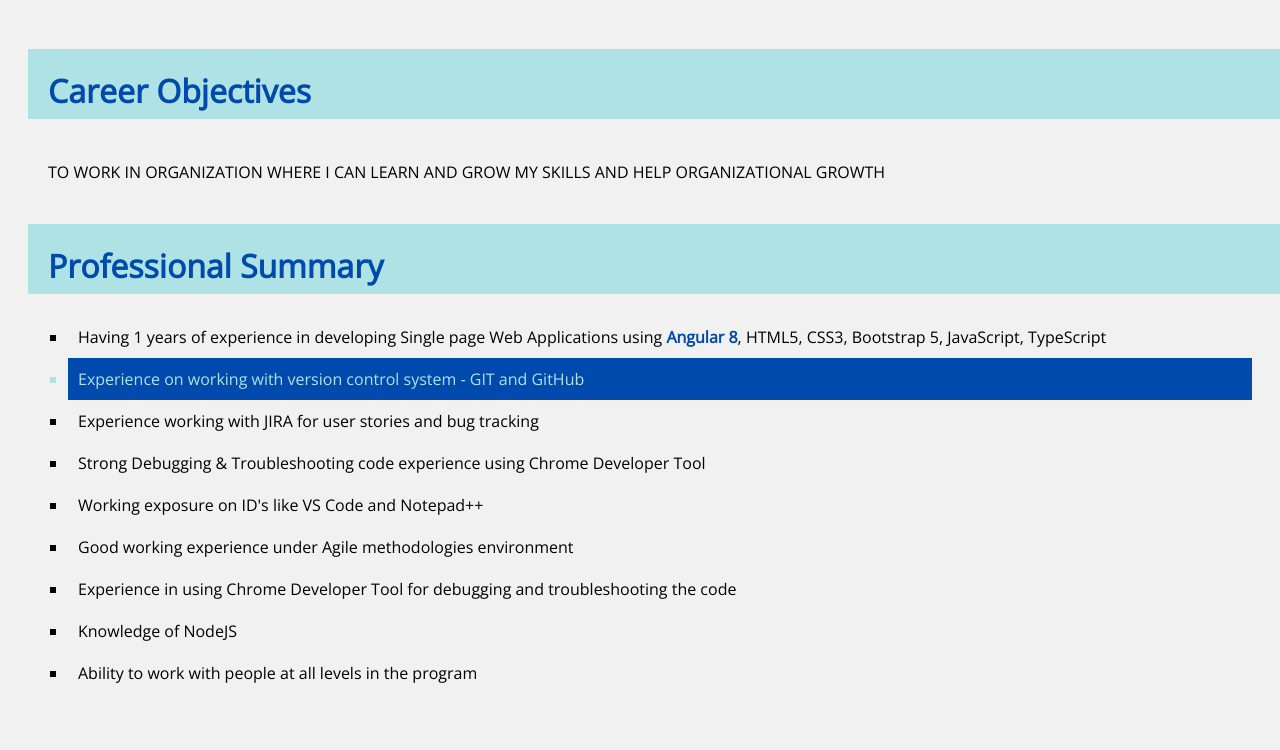
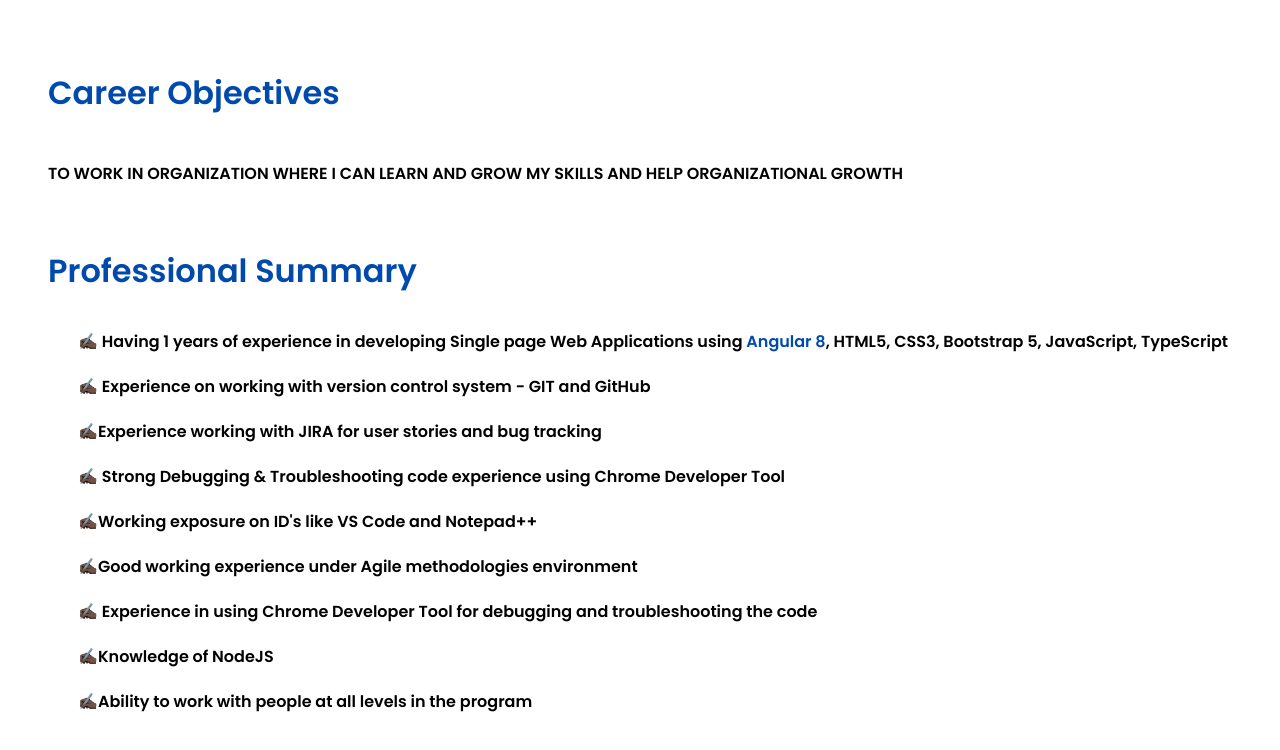
Before and after one commit to sagar6117/profile-sagar, a plain HTML site: page home.html in a window 1280 px wide. Drawn offline with nearby package versions, Linux system fonts and the light colour scheme.

Commit message:
Assignment 19th Dec 2023
Assignment 19th Dec 2023

```diff
--- a/home.html
+++ b/home.html
@@ -1,69 +1,88 @@
 <!DOCTYPE html>
 <html lang="en">
   <head>
-    <meta charset="UTF-8">
-    <meta name="viewport" content="width=device-width, initial-scale=1.0">
+    <meta charset="UTF-8" />
+    <meta name="viewport" content="width=device-width, initial-scale=1.0" />
     <title>Home</title>
     <!-- Icon CDN Coded Link -->
 
-     <link rel="stylesheet" href="https://cdnjs.cloudflare.com/ajax/libs/font-awesome/4.7.0/css/font-awesome.min.css">
+    <link
+      rel="stylesheet"
+      href="https://cdnjs.cloudflare.com/ajax/libs/font-awesome/4.7.0/css/font-awesome.min.css"
+    />
 
     <!-- Font CDN Code -->
-     <link rel="preconnect" href="https://fonts.googleapis.com">
- <link rel="preconnect" href="https://fonts.gstatic.com" crossorigin>
- <link href="https://fonts.googleapis.com/css2?family=Open+Sans:wght@300&family=Poppins:wght@600&display=swap" rel="stylesheet">
+    <link rel="preconnect" href="https://fonts.googleapis.com" />
+    <link rel="preconnect" href="https://fonts.gstatic.com" crossorigin />
+    <link
+      href="https://fonts.googleapis.com/css2?family=Open+Sans:wght@300&family=Poppins:wght@600&display=swap"
+      rel="stylesheet"
+    />
     <style>
-        .h1{
-            background-color: #AFE2E5;
-            color: #004AAD;
-            width: 100%; height: 30px;
+      .h1 {
+        color: #004aad;
+        width: 100%;
+        height: 30px;
         text-align: left;
         padding: 20px 20px;
-            font-family: 'Open Sans', sans-serif;
+        font-family: "poppins", sans-serif;
+      }
+      body,
+      p {
+        font-family: "poppins", sans-serif;
+        padding: 20px;
+
 
       }
-        body, p {
-            font-family: 'Open Sans', sans-serif;
-            padding: 20px;
-            background-color: #f1f1f1;
-        }
-        span{
-            color: #004AAD;
+      span {
+        color: #004aad;
         font-weight: bold;
       }
 
-        .bullet{
-            background-color: #004AAD;
-            color: #AFE2E5;
+
+
+      li {
+        padding: 10px 10px;
       }
-        li{
-            padding: 10px 10px;
+
+      #bullet li{list-style: none;}
+
+      #bullet li::before{content: "✍🏿";
 
       }
 
-        ul li{
-            list-style-type: square;
-        }
 
     </style>
-
-
-
   </head>
   <body>
-    <H1 class="h1">Career Objectives</H1>
-    <p>TO WORK IN ORGANIZATION WHERE I CAN LEARN AND GROW MY SKILLS AND HELP ORGANIZATIONAL GROWTH</p>
+    <h1 class="h1">Career Objectives</h1>
+    <p>
+      TO WORK IN ORGANIZATION WHERE I CAN LEARN AND GROW MY SKILLS AND HELP
+      ORGANIZATIONAL GROWTH
+    </p>
 
-    <H1 class="h1">Professional Summary</H1>
+    <h1 class="h1">Professional Summary</h1>
 
-    <ul>
-        <li>Having 1 years of experience in developing Single page Web Applications using <span>Angular 8</span>, HTML5, CSS3, Bootstrap 5, JavaScript, TypeScript</li>
-        <li class="bullet">Experience on working with version control system - GIT and GitHub</li>
+    <ul id="bullet">
+      <li>
+        Having 1 years of experience in developing Single page Web Applications
+        using <span>Angular 8</span>, HTML5, CSS3, Bootstrap 5, JavaScript,
+        TypeScript
+      </li>
+      <li class="bullet">
+        Experience on working with version control system - GIT and GitHub
+      </li>
       <li>Experience working with JIRA for user stories and bug tracking</li>
-        <li>Strong Debugging & Troubleshooting code experience using Chrome Developer Tool</li>
+      <li>
+        Strong Debugging & Troubleshooting code experience using Chrome
+        Developer Tool
+      </li>
       <li>Working exposure on ID's like VS Code and Notepad++</li>
       <li>Good working experience under Agile methodologies environment</li>
-        <li>Experience in using Chrome Developer Tool for debugging and troubleshooting the code </li>
+      <li>
+        Experience in using Chrome Developer Tool for debugging and
+        troubleshooting the code
+      </li>
       <li>Knowledge of NodeJS</li>
       <li>Ability to work with people at all levels in the program</li>
     </ul>
```
Also changed, not shown: borderBoxModel.html (+16 -11 lines), education.html (+45 -70 lines), index.html (+8 -3 lines), projects.html (+12 -7 lines), techstack.html (+42 -36 lines), 1 other file. Lines whose indentation alone changed are shown as unchanged.
